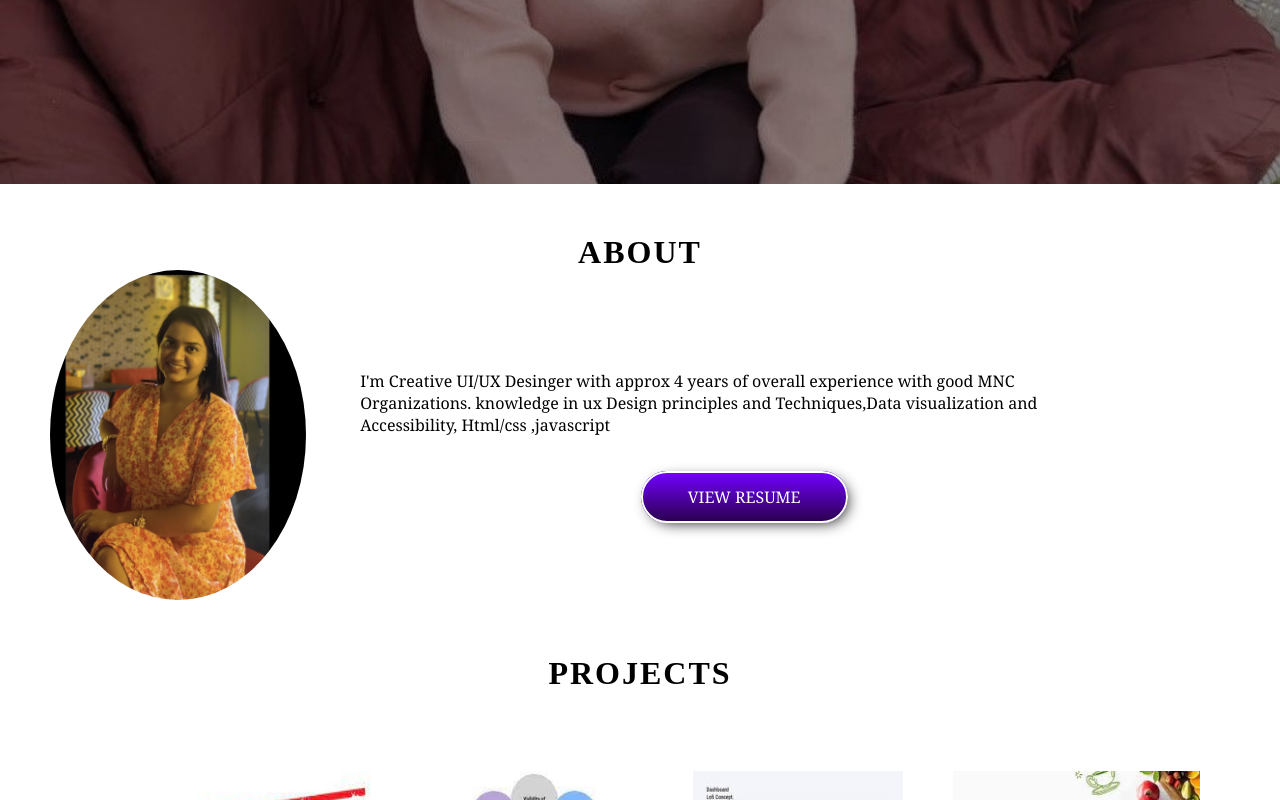
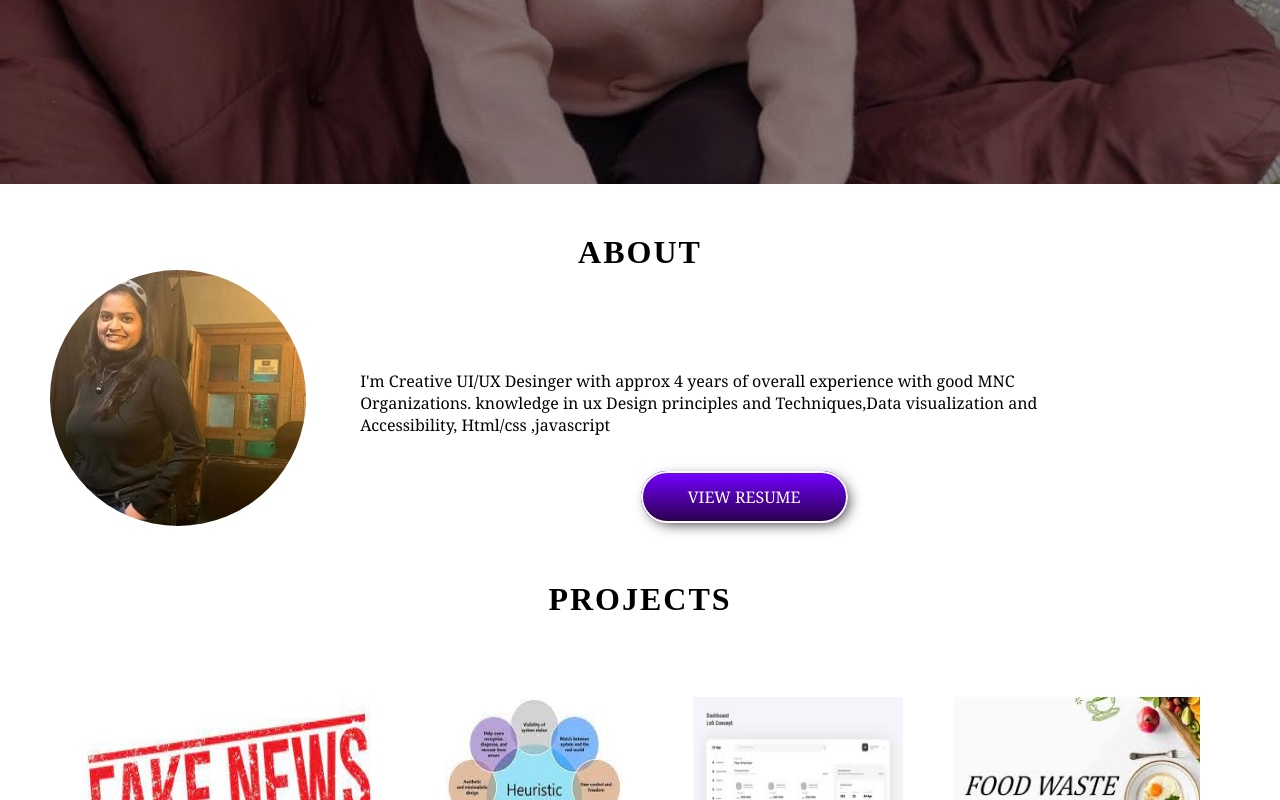
Before and after one commit to Malhotrakarishma/portfolio.github.io, a plain HTML site: page index.html in a window 1280 px wide. Shown: the part 616-1416 px from the top of the page. Drawn offline with nearby package versions, Linux system fonts and the light colour scheme.

Commit message:
Add files via upload

```diff
--- a/index.html
+++ b/index.html
@@ -52,7 +52,7 @@
         <div>
           <img
             style="width: 20%; display: inline-block; margin-left: 50px"
-            src="img/karishma.a.malhotra.JPG"
+            src="img/about.JPG"
             alt="about me"
             class="img1"
           />
```
